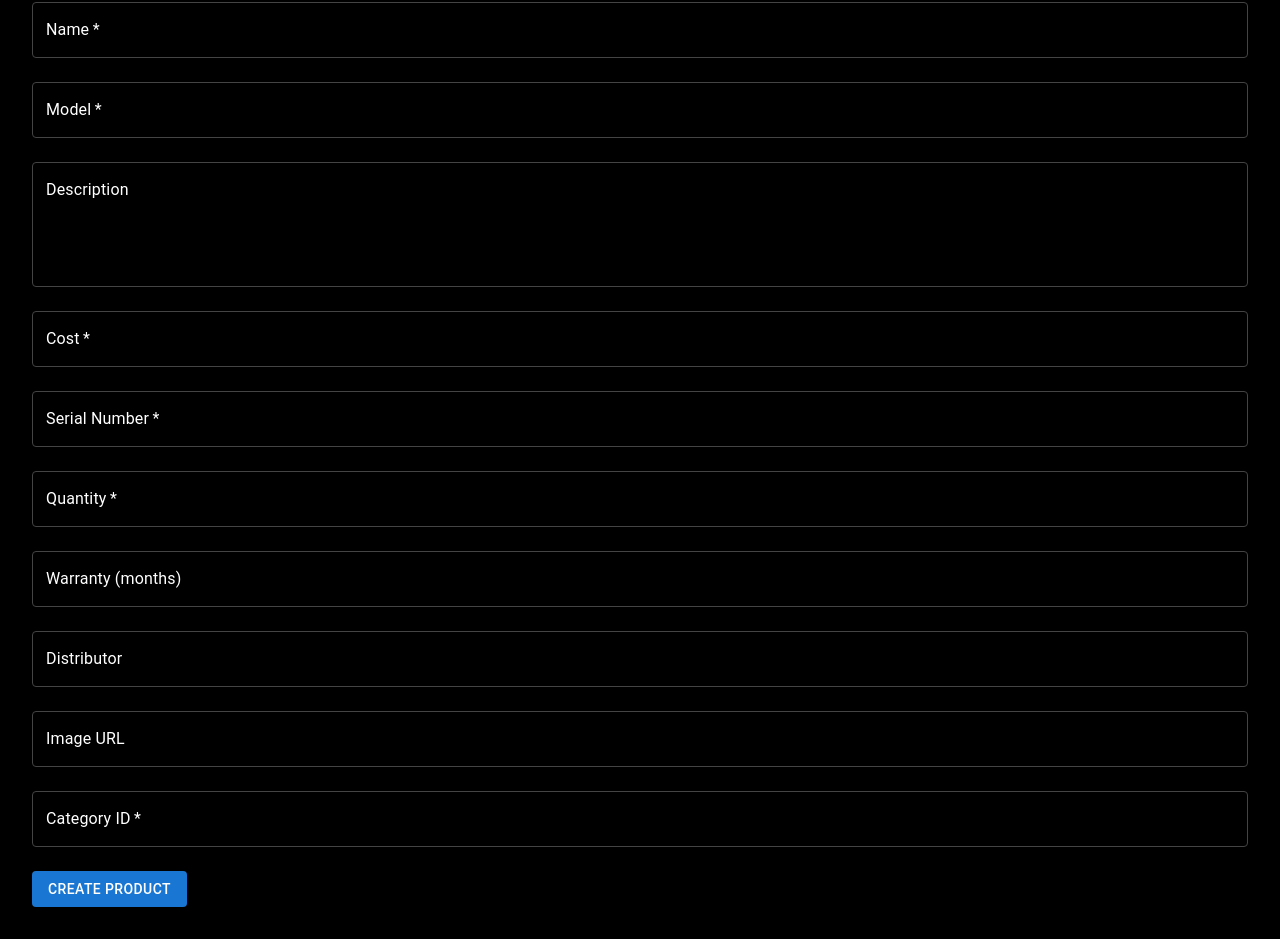
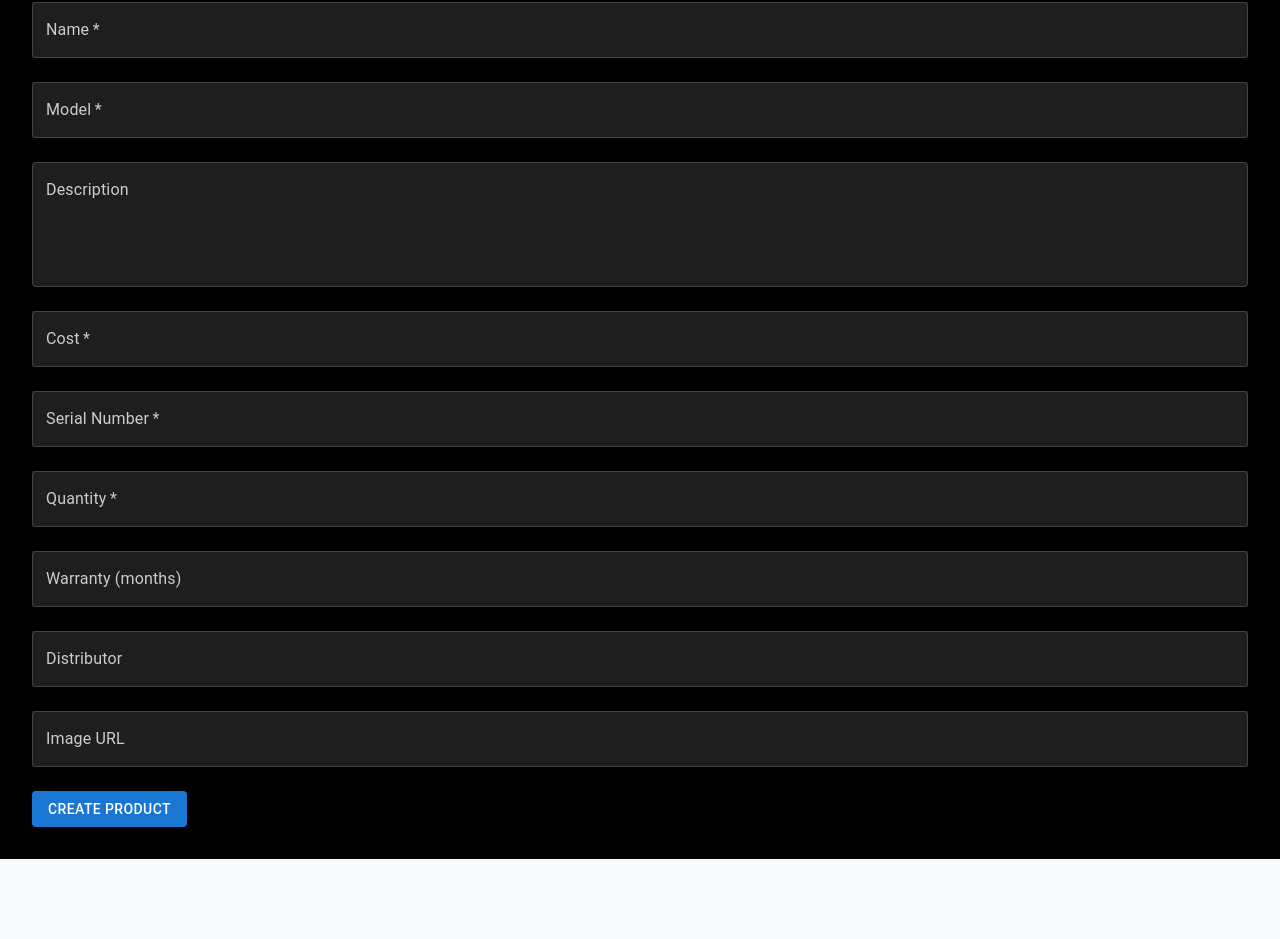
Before and after one commit to farukkeskinn/CS308-FE, a React (Create React App) app: page /productdashboard/new-product in a window 1280 px wide. Shown: the part 335-1274 px from the top of the page. After the commit the page ends 1194 px from the top, so only its background shows below. Built offline with nearby package versions, Linux system fonts and the light colour scheme; no server answers.

Commit message:
category add is deleted.

```diff
--- a/src/pages/ProductDashboard/NewProductForm.jsx
+++ b/src/pages/ProductDashboard/NewProductForm.jsx
@@ -13,7 +13,6 @@ const NewProductForm = () => {
     warranty_status: "",
     distributor: "",
     image_url: "",
-    categoryId: "",
   });
 
   const [error, setError] = useState("");
@@ -21,7 +20,7 @@ const NewProductForm = () => {
 
   const handleChange = (e) => {
     const { name, value } = e.target;
-    const numericFields = ["cost", "quantity", "warranty_status", "categoryId"];
+    const numericFields = ["cost", "quantity", "warranty_status"];
     if (numericFields.includes(name)) {
       if (/^\d*$/.test(value)) {
         setProduct({ ...product, [name]: value });
@@ -38,7 +37,6 @@ const NewProductForm = () => {
     if (product.cost && isNaN(product.cost)) return setError("Cost must be a valid number.");
     if (product.quantity && isNaN(product.quantity)) return setError("Quantity must be a valid number.");
     if (product.warranty_status && isNaN(product.warranty_status)) return setError("Warranty must be a valid number.");
-    if (product.categoryId && isNaN(product.categoryId)) return setError("Category ID must be a valid number.");
 
     fetch("http://localhost:8080/api/product-managers/products", {
       method: "POST",
@@ -52,10 +50,7 @@ const NewProductForm = () => {
         quantity: product.quantity ? parseInt(product.quantity) : null,
         warranty_status: product.warranty_status ? parseInt(product.warranty_status) : null,
         distributor: product.distributor,
-        image_url: product.image_url,
-        category: {
-          categoryId: product.categoryId ? parseInt(product.categoryId) : null
-        }
+        image_url: product.image_url
       })
     })
       .then(res => {
@@ -69,14 +64,33 @@ const NewProductForm = () => {
       .catch(err => setError(`Error creating product: ${err.message}`));
   };
 
-  // ✅ Siyah zemin ve beyaz yazı için ortak stil
   const darkFieldStyle = {
-    backgroundColor: "#000",
-    input: { color: "#fff" },
-    textarea: { color: "#fff" }, // 👈 Bu satır textarea için
-    label: { color: "#fff" },
-    '& .MuiOutlinedInput-notchedOutline': { borderColor: "#444" },
-    '&:hover .MuiOutlinedInput-notchedOutline': { borderColor: "#888" },
+    '& .MuiInputBase-root': {
+      backgroundColor: '#1e1e1e !important',
+      color: '#fff',
+    },
+    '& input': {
+      backgroundColor: '#1e1e1e !important',
+      color: '#fff',
+    },
+    '& .MuiInputBase-inputMultiline': {
+      backgroundColor: '#1e1e1e !important',
+      color: '#fff',
+    },
+    '& .MuiOutlinedInput-root': {
+      '& fieldset': {
+        borderColor: '#444',
+      },
+      '&:hover fieldset': {
+        borderColor: '#888',
+      },
+      '&.Mui-focused fieldset': {
+        borderColor: '#aaa',
+      },
+    },
+    '& .MuiInputLabel-root': {
+      color: '#ccc',
+    },
   };
 
   return (
@@ -107,7 +121,6 @@ const NewProductForm = () => {
         <TextField label="Warranty (months)" name="warranty_status" value={product.warranty_status} onChange={handleChange} fullWidth margin="normal" sx={darkFieldStyle} />
         <TextField label="Distributor" name="distributor" value={product.distributor} onChange={handleChange} fullWidth margin="normal" sx={darkFieldStyle} />
         <TextField label="Image URL" name="image_url" value={product.image_url} onChange={handleChange} fullWidth margin="normal" sx={darkFieldStyle} />
-        <TextField label="Category ID" name="categoryId" value={product.categoryId} onChange={handleChange} fullWidth margin="normal" required sx={darkFieldStyle} />
 
         <Button variant="contained" color="primary" type="submit" sx={{ mt: 2 }}>
           Create Product
```
